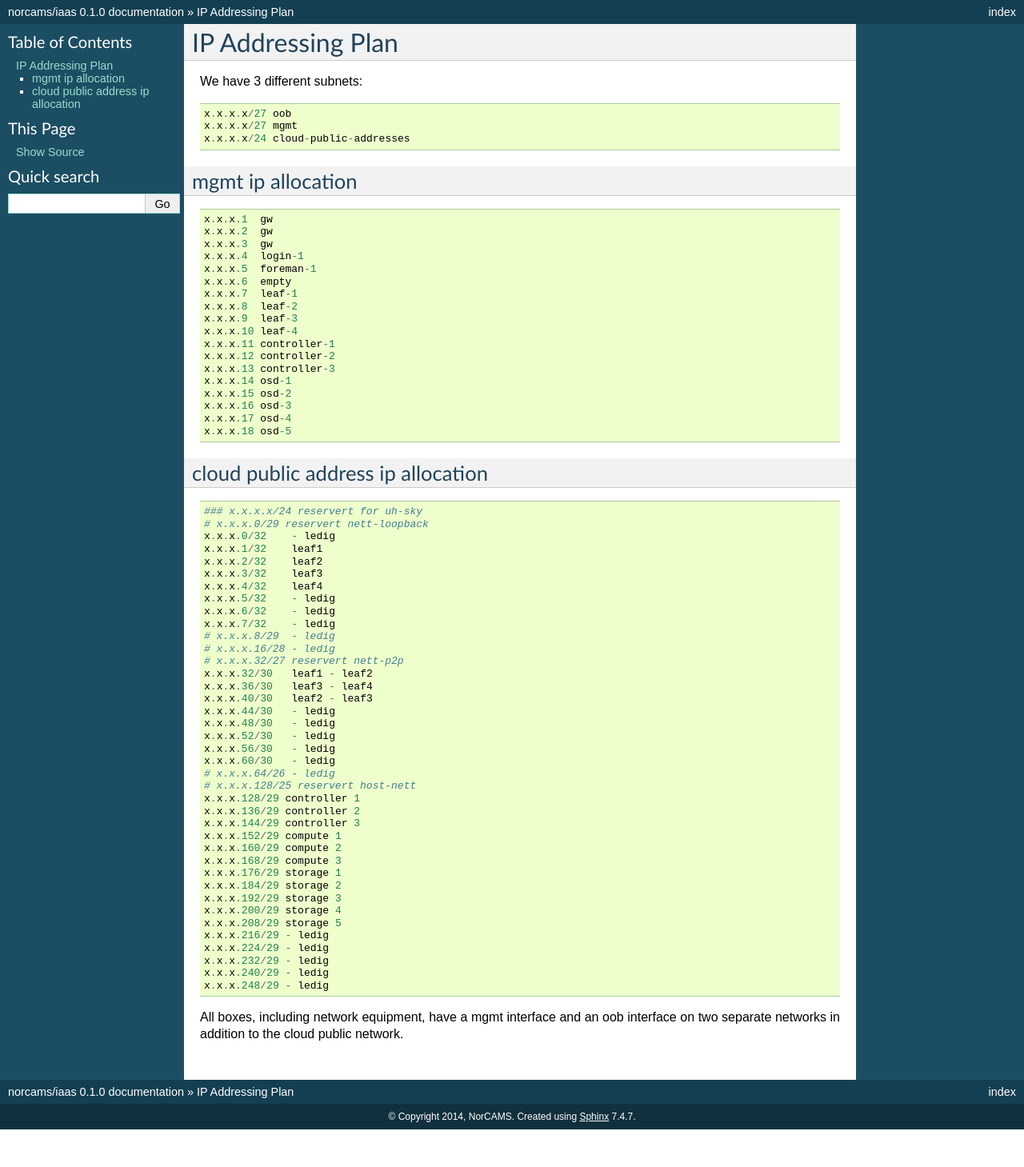
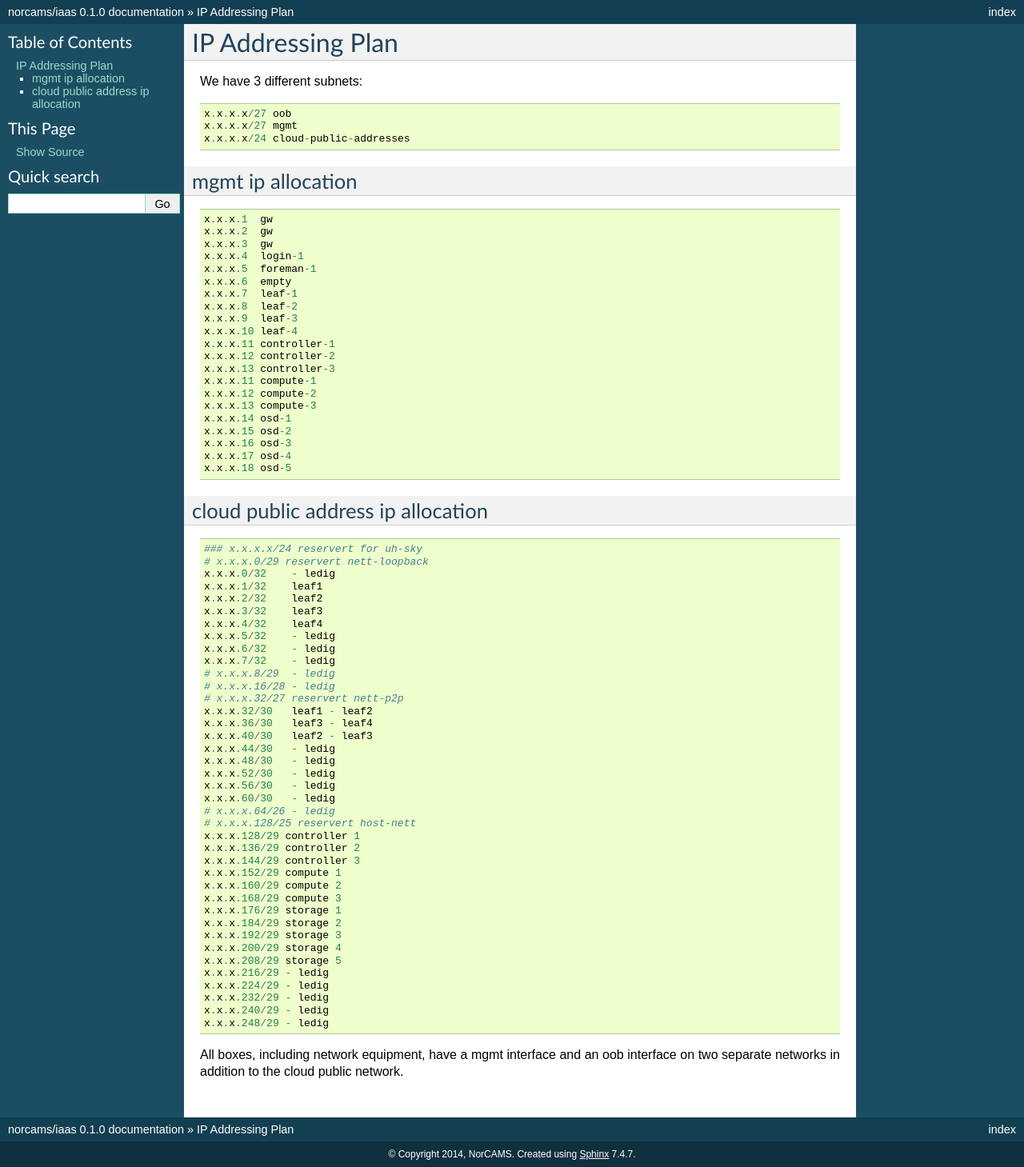
Before and after one commit to norcams/iaas, a Sphinx documentation site: the page built from docs/installation/ip.rst, in a window 1280 px wide. Shown: the whole page at 80% size. Built offline with Sphinx 7.4.7, drawn with Linux system fonts in a browser that asks for light colours; before the commit the page ends 1412 px from its top, so only the background shows below that.

Commit message:
Update ip.rst
Added compute hosts to mgmt IP allocation

```diff
--- a/docs/installation/ip.rst
+++ b/docs/installation/ip.rst
@@ -27,6 +27,9 @@ mgmt ip allocation
     x.x.x.11 controller-1
     x.x.x.12 controller-2
     x.x.x.13 controller-3
+    x.x.x.11 compute-1
+    x.x.x.12 compute-2
+    x.x.x.13 compute-3
     x.x.x.14 osd-1
     x.x.x.15 osd-2
     x.x.x.16 osd-3
```
